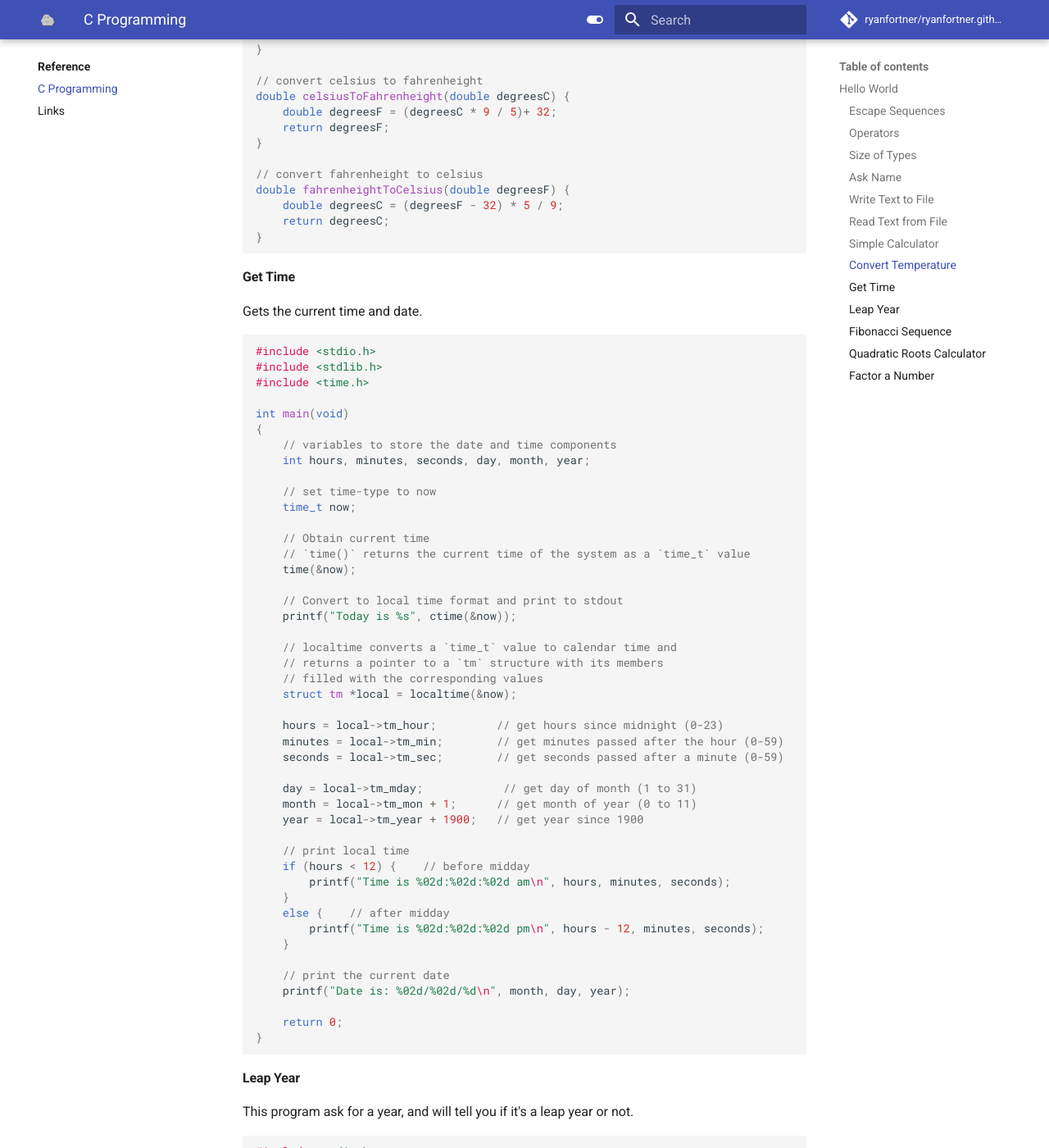
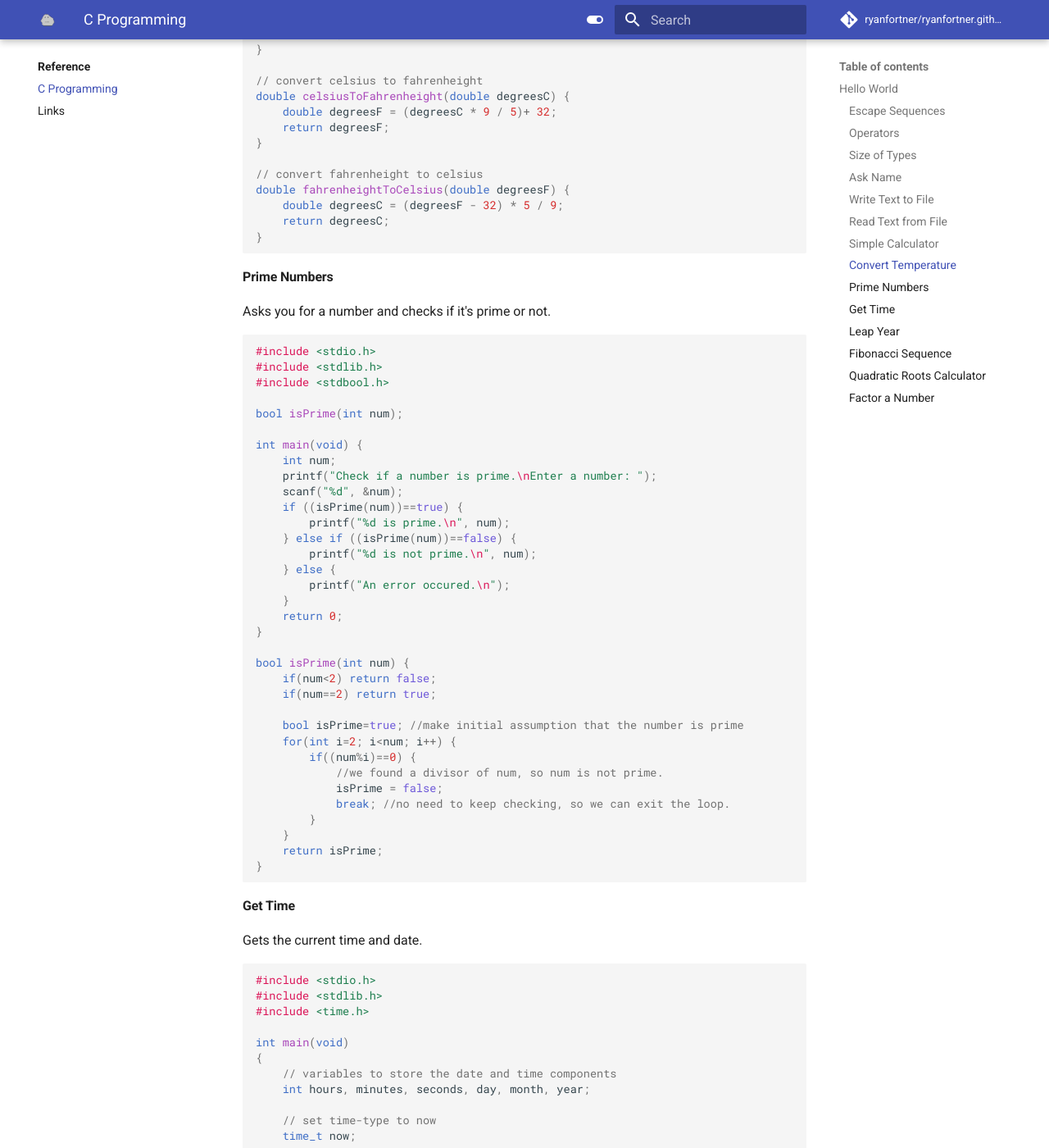
Before and after one commit to ryanfortner/ryanfortner.github.io, an MkDocs documentation site: the page built from docs/reference/c-programming.md, in a window 1280 px wide and 1400 px high, scrolled down 4548 px. Shown: the whole window at 82% size. Built offline with MkDocs 1.6.1 and Material for MkDocs 9.7.7, drawn with Linux system fonts in a browser that asks for light colours; comment, search, counter and statistics services are not loaded.

Commit message:
added prime numbers program

````diff
--- a/docs/reference/c-programming.md
+++ b/docs/reference/c-programming.md
@@ -220,6 +220,44 @@ double fahrenheightToCelsius(double degreesF) {
     return degreesC;
 }
 ```
+#### Prime Numbers
+Asks you for a number and checks if it's prime or not.
+```c
+#include <stdio.h>
+#include <stdlib.h>
+#include <stdbool.h>
+
+bool isPrime(int num);
+
+int main(void) {
+    int num;
+    printf("Check if a number is prime.\nEnter a number: ");
+    scanf("%d", &num);
+    if ((isPrime(num))==true) {
+        printf("%d is prime.\n", num);
+    } else if ((isPrime(num))==false) {
+        printf("%d is not prime.\n", num);
+    } else {
+        printf("An error occured.\n");
+    }
+    return 0;
+}
+
+bool isPrime(int num) {
+    if(num<2) return false;
+    if(num==2) return true;
+
+    bool isPrime=true; //make initial assumption that the number is prime
+    for(int i=2; i<num; i++) {
+        if((num%i)==0) {
+            //we found a divisor of num, so num is not prime.
+            isPrime = false;
+            break; //no need to keep checking, so we can exit the loop.
+        }
+    }
+    return isPrime;
+}
+```
 #### Get Time
 Gets the current time and date.
 ```c
````
